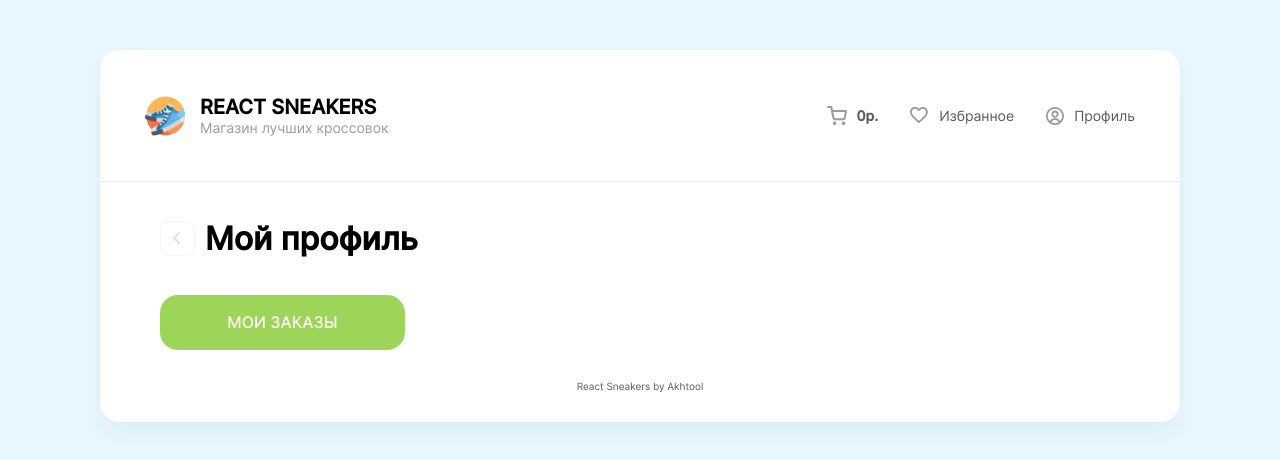
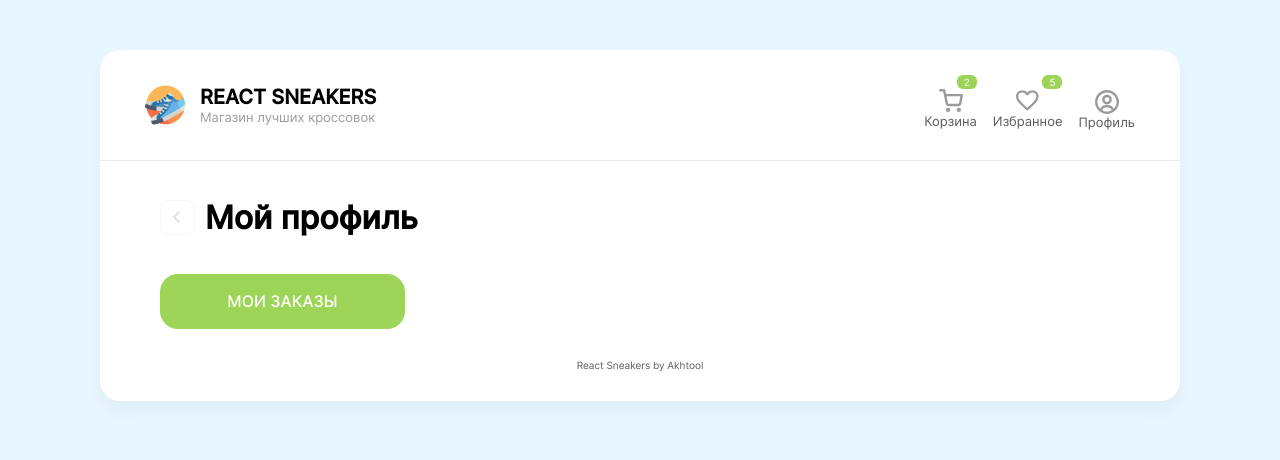
Before and after one commit to Akhtool/react-sneakers, a React (Create React App) app: page /profile in a window 1280 px wide. Shown: the top 460 px of the page. Built offline with nearby package versions, Linux system fonts and the light colour scheme; data requests are answered from the project's data file.

Commit message:
refactor: отрефачить header

```diff
--- a/src/components/App/App.js
+++ b/src/components/App/App.js
@@ -22,12 +22,14 @@ function App() {
   const [isOrdersLoading, setIsOrdersLoading] = useState(true);
   const [isAdded, setIsAdded] = useState(false);
 
-  const SNEAKERS_URL = 'http://localhost:3001/sneakers';
-  const CART_ITEMS_URL = 'http://localhost:3001/cartItems';
-  const FAVORITES_URL = 'http://localhost:3001/favorites';
-  const ORDERS_URL = 'http://localhost:3001/orders';
+  const SNEAKERS_URL = "http://localhost:3001/sneakers";
+  const CART_ITEMS_URL = "http://localhost:3001/cartItems";
+  const FAVORITES_URL = "http://localhost:3001/favorites";
+  const ORDERS_URL = "http://localhost:3001/orders";
 
   const totalPrice = cartItems.reduce((sum, obj) => obj.price + sum, 0);
+  const cartItemsQuantity = cartItems.length;
+  const favoritesQuantity = favorites.length;
 
   const navigate = useNavigate();
   const goBack = () => navigate(-1);
@@ -59,13 +61,14 @@ function App() {
   };
 
   const getOrders = () => {
-    axios.get(ORDERS_URL)
-    .then((res) => setOrders(res.data))
-    .catch((err) => console.log(err))
-    .finally(() => {
-      setIsOrdersLoading(false);
-    })
-  }
+    axios
+      .get(ORDERS_URL)
+      .then((res) => setOrders(res.data))
+      .catch((err) => console.log(err))
+      .finally(() => {
+        setIsOrdersLoading(false);
+      });
+  };
 
   useEffect(() => {
     getSneakersCards();
@@ -73,7 +76,6 @@ function App() {
     getFavorites();
     getOrders();
   }, []);
-
 
   const handleDrawerOpenClick = () => {
     setDrawerOpen(true);
@@ -87,10 +89,7 @@ function App() {
     const existingCartItem = cartItems.find((item) => item.id === sneaker.id);
     if (!existingCartItem) {
       setCartItems([...cartItems, sneaker]);
-      axios.post(
-        CART_ITEMS_URL,
-        sneaker
-      );
+      axios.post(CART_ITEMS_URL, sneaker);
     }
   };
 
@@ -105,10 +104,7 @@ function App() {
     );
     if (!existingFavoriteItem) {
       setFavorites([...favorites, sneaker]);
-      axios.post(
-        FAVORITES_URL,
-        sneaker
-      );
+      axios.post(FAVORITES_URL, sneaker);
     }
   };
 
@@ -116,10 +112,6 @@ function App() {
     axios.delete(`${FAVORITES_URL}/${id}`);
     setFavorites(favorites.filter((item) => item.id !== id));
   };
-
-  // const onSearchClick = () => {
-  //   axios.get(`${SNEAKERS_URL}/media?title_like=${searchValue}`)
-  // }
 
   return (
     <Context.Provider
@@ -135,7 +127,10 @@ function App() {
         setCards,
         setIsCardsLoading,
         onRemoveItem,
-        goBack
+        goBack,
+        cartItemsQuantity,
+        favoritesQuantity,
+        getSneakersCards,
       }}
     >
       <div className="app">
@@ -175,9 +170,14 @@ function App() {
           />
           <Route
             path="/orders"
-            element={<Orders isOrdersLoading={isOrdersLoading} onAddToCart={onAddToCart}
-            onAddToFavorite={onAddToFavorite}
-            onRemoveFavorite={onRemoveFavorite}/>}
+            element={
+              <Orders
+                isOrdersLoading={isOrdersLoading}
+                onAddToCart={onAddToCart}
+                onAddToFavorite={onAddToFavorite}
+                onRemoveFavorite={onRemoveFavorite}
+              />
+            }
             exact
           ></Route>
           <Route path="/profile" element={<Profile />} exact></Route>
--- a/src/components/Header/Header.css
+++ b/src/components/Header/Header.css
@@ -3,7 +3,7 @@
   align-items: center;
   justify-content: space-between;
   flex-direction: row;
-  padding: 45px;
+  padding: 25px 45px;
   border-bottom: 1px solid #eaeaea;
 }
 
@@ -12,6 +12,10 @@
   align-items: center;
   flex-direction: row;
   cursor: pointer;
+}
+
+.header__right {
+  height: 100%;
 }
 
 .header__logo {
@@ -39,7 +43,7 @@
   margin: 0;
   padding: 0;
   color: #9d9d9d;
-  font-size: 14px;
+  font-size: 13px;
   font-style: normal;
   font-weight: 400;
   line-height: normal;
@@ -48,30 +52,46 @@
   margin: 0;
   padding: 0;
   display: flex;
-  gap: 32px;
+  gap: 16px;
+  height: 60px;
 }
 
 .header__nav-item {
+  height: 100%;
   display: flex;
+  flex-direction: column;
   align-items: center;
   list-style: none;
   height: 20px;
   color: #5c5c5c;
-  font-size: 14px;
+  font-size: 13px;
   font-style: normal;
   font-weight: 400;
   line-height: normal;
   cursor: pointer;
 }
 
+.cart__quantity {
+  align-self: flex-end;
+  text-align: center;
+  font-size: 10px;
+  color: #fff;
+  width: 20px;
+  height: 16px;
+  background-color: #9dd458;
+  border-radius: 6px;
+  padding: 1px 0;
+}
+
 .header__nav-item-img {
-  margin-right: 10px;
+  width: 24px;
+  height: 24px;
 }
 
 .header__nav-item:hover {
   opacity: 0.7;
 }
 
-.header__cart {
-  font-weight: 600;
+.header__profile {
+  padding-top: 15px;
 }
--- a/src/components/Header/Header.js
+++ b/src/components/Header/Header.js
@@ -4,11 +4,12 @@ import headerCart from "../../images/header-cart.svg";
 import headerFavorite from "../../images/header-favorite.svg";
 import headerProfile from "../../images/header-profile.svg";
 import { Link } from "react-router-dom";
-import { Context } from '../../context/Context'
+import { Context } from "../../context/Context";
 import { useContext } from "react";
 
 function Header({ handleDrawerOpenClick }) {
-  const { totalPrice } = useContext(Context);
+  const { cartItemsQuantity, favoritesQuantity } = useContext(Context);
+
   return (
     <header className="header">
       <Link to="/">
@@ -26,15 +27,17 @@ function Header({ handleDrawerOpenClick }) {
             className="header__cart header__nav-item"
             onClick={() => handleDrawerOpenClick()}
           >
+            <span className="cart__quantity">{cartItemsQuantity || 0}</span>
             <img
               className="header__nav-item-img"
               alt="cart-log"
               src={headerCart}
             />
-            <span>{totalPrice}р.</span>
+            <span>Корзина</span>
           </li>
           <Link to="/favorites">
             <li className="header__favourites header__nav-item">
+              <span className="cart__quantity">{favoritesQuantity || 0}</span>
               <img
                 className="header__nav-item-img"
                 alt="cart-log"
--- a/src/utils/db.json
+++ b/src/utils/db.json
@@ -85,11 +85,7 @@
       "price": 11299
     }
   ],
-  "cartItems": [],
-  "favorites": [],
-  "orders": [
-    {
-      "items": [
+  "cartItems": [
     {
       "id": "1",
       "imageUrl": "https://1.downloader.disk.yandex.ru/preview/20347bfaf2750dccaad2d64bd18264d21f83fcf0a92babd113fe9263e39bb63d/inf/v1piwoNJ4vqqTT3t1On3S6_OjVZ7ykRS916AkOWgivvTiCGbq9Xq8MJyG1jYVJQkgI3PbhelumaqsrB-9hcB5Q%3D%3D?uid=101655936&filename=sneakers-1.jpg&disposition=inline&hash=&limit=0&content_type=image%2Fjpeg&owner_uid=101655936&tknv=v2&size=2560x1294",
@@ -101,30 +97,14 @@
       "imageUrl": "https://4.downloader.disk.yandex.ru/preview/49325921540216dc9b3fd0de7e87bb8b484cd3b1ded429b3ed1d4e3fa9ed0ea2/inf/vw2o7U0ORIFU-D4lfzP_iK_OjVZ7ykRS916AkOWgivs6J1cpWXsVtiIs2v4SkS03mroyo3jE2TEJ47BUV8fWkQ%3D%3D?uid=101655936&filename=sneakers-2.jpg&disposition=inline&hash=&limit=0&content_type=image%2Fjpeg&owner_uid=101655936&tknv=v2&size=2560x1294",
       "title": "Мужские Кроссовки Nike Air Max 270",
       "price": 12999
-        },
-        {
-          "id": "3",
-          "imageUrl": "https://1.downloader.disk.yandex.ru/preview/5d7f16d2422386023909db23c9d9c3ef052da06d079ba98a03ff2abff5b26055/inf/B8oSjppNqyTBaGHOHlH0JcUb_qTPyQyOQolCOr-GkhizD6EYXv4BWINmlTOQ5vDR9yklYzyZ0FYN8hP-CxnLPw%3D%3D?uid=101655936&filename=sneakers-3.jpg&disposition=inline&hash=&limit=0&content_type=image%2Fjpeg&owner_uid=101655936&tknv=v2&size=2560x1294",
-          "title": "Мужские Кроссовки Nike Blazer Mid Suede",
-          "price": 8499
-        },
-        {
-          "id": "4",
-          "imageUrl": "https://3.downloader.disk.yandex.ru/preview/95fc6f35b59b44e69dadac8971bc675ecc480b53d4193f58b10e1db8b6bf6905/inf/jLy5arCjsCzNcJXA0ZIj2oMHPR6xnS9Bm0-jdJT5q19dIXEcgYsyXbMQRuKcMIvrdS7CLhb8WiXuL7qvupNyGA%3D%3D?uid=101655936&filename=sneakers-4.jpg&disposition=inline&hash=&limit=0&content_type=image%2Fjpeg&owner_uid=101655936&tknv=v2&size=2560x1294",
-          "title": "Кроссовки Puma X Aka Boku Future Rider",
-          "price": 8999
     }
   ],
-      "totalPrice": 43496,
-      "id": 1
-    },
+  "favorites": [
     {
-      "items": [
-        {
-          "id": "5",
-          "imageUrl": "https://4.downloader.disk.yandex.ru/preview/0caecaff3dd1073ab1fc709bdf0a77f8692308bcfe91811eb85004ac09399f43/inf/h3oAkmm_gcXq-C7PqOcT8lYFNz0VctxCBdq0MXqGr1NZvGFc5eiKqZJxUzVDikoZ929JW8rfe8Ug2H9YlD__eg%3D%3D?uid=101655936&filename=sneakers-5.jpg&disposition=inline&hash=&limit=0&content_type=image%2Fjpeg&owner_uid=101655936&tknv=v2&size=2560x1294",
-          "title": "Мужские Кроссовки Under Armour Curry 8",
-          "price": 15199
+      "id": "2",
+      "imageUrl": "https://4.downloader.disk.yandex.ru/preview/49325921540216dc9b3fd0de7e87bb8b484cd3b1ded429b3ed1d4e3fa9ed0ea2/inf/vw2o7U0ORIFU-D4lfzP_iK_OjVZ7ykRS916AkOWgivs6J1cpWXsVtiIs2v4SkS03mroyo3jE2TEJ47BUV8fWkQ%3D%3D?uid=101655936&filename=sneakers-2.jpg&disposition=inline&hash=&limit=0&content_type=image%2Fjpeg&owner_uid=101655936&tknv=v2&size=2560x1294",
+      "title": "Мужские Кроссовки Nike Air Max 270",
+      "price": 12999
     },
     {
       "id": "6",
@@ -137,28 +117,38 @@
       "imageUrl": "https://1.downloader.disk.yandex.ru/preview/75c58e936bee491b2476246cf4f26359c97332d6539cf0e6d023427423e7068d/inf/RLvLeVWQJ_uqofwjzqF5-4MHPR6xnS9Bm0-jdJT5q1_e-Ao8V9Hhr6RKOl-ce_5Lw5X6dQgvHqPjAnK823Di5A%3D%3D?uid=101655936&filename=sneakers-7.jpg&disposition=inline&hash=&limit=0&content_type=image%2Fjpeg&owner_uid=101655936&tknv=v2&size=2560x1294",
       "title": "Мужские Кроссовки Jordan Air Jordan 11",
       "price": 10799
+    },
+    {
+      "id": "11",
+      "imageUrl": "https://1.downloader.disk.yandex.ru/preview/81e25175a712f638d7adde9b36ad69834c25a78fe19bf3b80c29aec933d28025/inf/T73PU66hCwTTRhTVDj27J9W33uqpk9sulEvEQC5dCUCYazjSluQgsg7JVCCwR_q25JsAybAes_rhoH_ISn4vPQ%3D%3D?uid=101655936&filename=sneakers-11.png&disposition=inline&hash=&limit=0&content_type=image%2Fpng&owner_uid=101655936&tknv=v2&size=2560x1294",
+      "title": "Кроссовки Puma X Aka Boku Future Rider",
+      "price": 8999
+    },
+    {
+      "id": "4",
+      "imageUrl": "https://3.downloader.disk.yandex.ru/preview/95fc6f35b59b44e69dadac8971bc675ecc480b53d4193f58b10e1db8b6bf6905/inf/jLy5arCjsCzNcJXA0ZIj2oMHPR6xnS9Bm0-jdJT5q19dIXEcgYsyXbMQRuKcMIvrdS7CLhb8WiXuL7qvupNyGA%3D%3D?uid=101655936&filename=sneakers-4.jpg&disposition=inline&hash=&limit=0&content_type=image%2Fjpeg&owner_uid=101655936&tknv=v2&size=2560x1294",
+      "title": "Кроссовки Puma X Aka Boku Future Rider",
+      "price": 8999
     }
   ],
-      "totalPrice": 37297,
-      "id": 2
-    },
+  "orders": [
     {
       "items": [
         {
-          "id": "9",
-          "imageUrl": "https://1.downloader.disk.yandex.ru/preview/0b4d2d0896a22fda76c75a4c2116cc01be1e19d5d8d2d488f6743e317370de2e/inf/2IIvpL7I-7jRk4D4weKghXE00z3E1WYPAtvE5z1R-eMOtGIBCxOfmvYEZWwmMTdqOIvrLNCOBst3Z6MSm4aUeA%3D%3D?uid=101655936&filename=sneakers-9.jpg&disposition=inline&hash=&limit=0&content_type=image%2Fjpeg&owner_uid=101655936&tknv=v2&size=2560x1294",
-          "title": "Мужские Кроссовки Nike Lebron XVIII Low",
-          "price": 13999
+          "id": "2",
+          "imageUrl": "https://4.downloader.disk.yandex.ru/preview/49325921540216dc9b3fd0de7e87bb8b484cd3b1ded429b3ed1d4e3fa9ed0ea2/inf/vw2o7U0ORIFU-D4lfzP_iK_OjVZ7ykRS916AkOWgivs6J1cpWXsVtiIs2v4SkS03mroyo3jE2TEJ47BUV8fWkQ%3D%3D?uid=101655936&filename=sneakers-2.jpg&disposition=inline&hash=&limit=0&content_type=image%2Fjpeg&owner_uid=101655936&tknv=v2&size=2560x1294",
+          "title": "Мужские Кроссовки Nike Air Max 270",
+          "price": 12999
         },
         {
-          "id": "10",
-          "imageUrl": "https://1.downloader.disk.yandex.ru/preview/a2734ab6afc048a7cb7fa91a484bdd27d06548312fcd07a4ba236e668b736a18/inf/y7lB3JR8PKfw21dmmFoRB9Vs9EIhiE9bz_zQrrPR7vQd1ecSSRpsdNHLkr3aADB-dGZUVKdxhm8PIT0eDV3RsA%3D%3D?uid=101655936&filename=sneakers-10.png&disposition=inline&hash=&limit=0&content_type=image%2Fpng&owner_uid=101655936&tknv=v2&size=2560x1294",
+          "id": "3",
+          "imageUrl": "https://1.downloader.disk.yandex.ru/preview/5d7f16d2422386023909db23c9d9c3ef052da06d079ba98a03ff2abff5b26055/inf/B8oSjppNqyTBaGHOHlH0JcUb_qTPyQyOQolCOr-GkhizD6EYXv4BWINmlTOQ5vDR9yklYzyZ0FYN8hP-CxnLPw%3D%3D?uid=101655936&filename=sneakers-3.jpg&disposition=inline&hash=&limit=0&content_type=image%2Fjpeg&owner_uid=101655936&tknv=v2&size=2560x1294",
           "title": "Мужские Кроссовки Nike Blazer Mid Suede",
           "price": 8499
         }
       ],
-      "totalPrice": 22498,
-      "id": 3
+      "totalPrice": 21498,
+      "id": 1
     }
   ]
 }
```
Also changed, not shown: src/components/Cards/Cards.js (+57 -33 lines), src/images/header-favorite.svg. Lines whose indentation alone changed are shown as unchanged.
